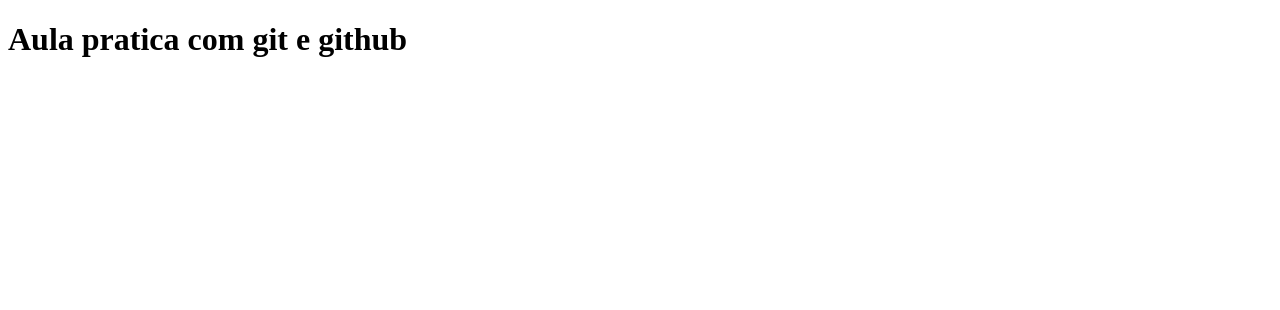
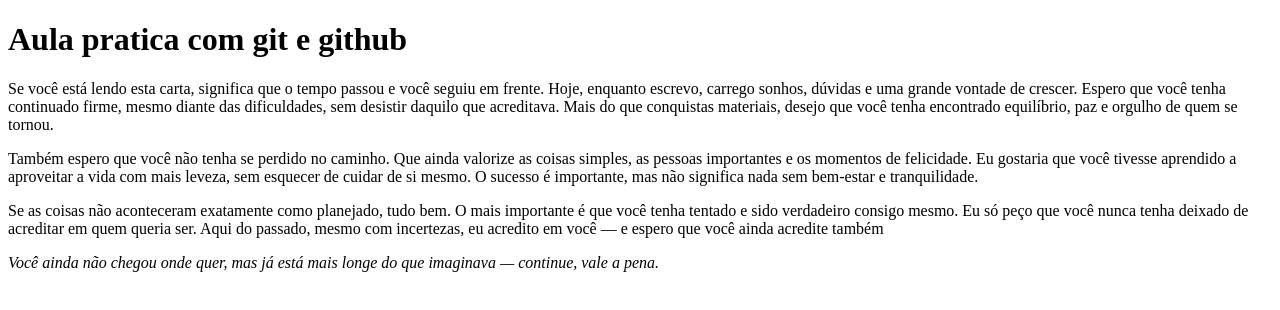
Before and after one commit to carolina181/pratica-gitgithub, a plain HTML site: page index.html in a window 1280 px wide. Drawn offline with Linux system fonts and the light colour scheme.

Commit message:
Criaçao da carta

```diff
--- a/index.html
+++ b/index.html
@@ -8,5 +8,20 @@
 <body>
     <h1>Aula pratica com git e github</h1>
 
+<header>
+    <p>Se você está lendo esta carta, significa que o tempo passou e você seguiu em frente. Hoje, enquanto escrevo, carrego sonhos, dúvidas e uma grande vontade de crescer. Espero que você tenha continuado firme, mesmo diante das dificuldades, sem desistir daquilo que acreditava. Mais do que conquistas materiais, desejo que você tenha encontrado equilíbrio, paz e orgulho de quem se tornou.</p>
+
+</header>
+
+<main>
+    <p>Também espero que você não tenha se perdido no caminho. Que ainda valorize as coisas simples, as pessoas importantes e os momentos de felicidade. Eu gostaria que você tivesse aprendido a aproveitar a vida com mais leveza, sem esquecer de cuidar de si mesmo. O sucesso é importante, mas não significa nada sem bem-estar e tranquilidade.</p>
+
+    <p>Se as coisas não aconteceram exatamente como planejado, tudo bem. O mais importante é que você tenha tentado e sido verdadeiro consigo mesmo. Eu só peço que você nunca tenha deixado de acreditar em quem queria ser. Aqui do passado, mesmo com incertezas, eu acredito em você — e espero que você ainda acredite também</p>
+</main>
+
+<footer>
+    <i>Você ainda não chegou onde quer, mas já está mais longe do que imaginava — continue, vale a pena.
+</i>
+</footer>
 </body>
 </html>
```
